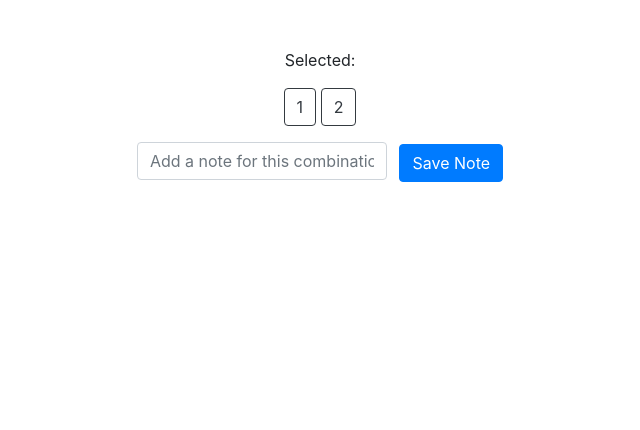
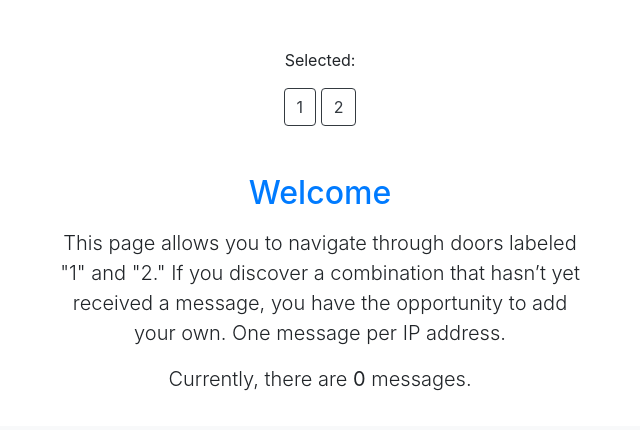
Before and after one commit to Owslebury/2xcorridor, a Flask app: page / in a window 1280 px wide. Shown: the top 430 px of the page, without its empty margins (320-960 px from the left). Run offline with Flask 3, Linux system fonts and the light colour scheme; some libraries are stand-ins or nearby versions.

Commit message:
Add files via upload

```diff
--- a/app.py
+++ b/app.py
@@ -20,7 +20,9 @@ with app.app_context():
 
 @app.route('/')
 def index():
-    return render_template('index.html')
+    total_notes = Note.query.count()  # Get the total number of notes
+    return render_template('index.html', total_notes=total_notes)  # Pass it to the template
+
 
 @app.route('/save_note', methods=['POST'])
 def save_note():
@@ -34,6 +36,9 @@ def save_note():
     # Check if the combination length exceeds 20 characters
     if len(combination) > 20:
         return jsonify({'success': False, 'message': 'Combination cannot exceed 20 digits.'}), 400
+
+    if len(note_text) > 500:
+        return jsonify({'success': False, 'message': 'Note cannot exceed 500 characters.'}), 400
 
     # Check if the combination already exists
     if Note.query.filter_by(combination=combination).first():
--- a/templates/index.html
+++ b/templates/index.html
@@ -12,12 +12,36 @@
         <div id="options" class="mb-3">Selected: </div>
         <button type="button" class="btn btn-outline-dark" id="button1">1</button>
         <button type="button" class="btn btn-outline-dark" id="button2">2</button>
-        <div class="mt-3">
-            <input type="text" id="noteInput" class="form-control d-inline-block" style="width: 250px;" placeholder="Add a note for this combination" />
-            <button id="saveNote" class="btn btn-primary ml-2">Save Note</button>
+
+        <!-- Explanatory text -->
+        <div id="explanation" class="mt-5">
+            <h2 class="text-primary text-center">Welcome</h2>
+            <div class="container text-center mt-3">
+                <div class="row">
+                    <div class="col-md-6 mx-auto">
+                        <p class="lead">
+                            This page allows you to navigate through doors labeled "1" and "2." If you discover a combination that hasn’t yet received a message, you have the opportunity to add your own. One message per IP address.
+                        </p>
+                        <p class="lead">Currently, there are <strong>{{ total_notes }}</strong> messages.</p> <!-- Display the total notes -->
+                    </div>
+                </div>
+            </div>
         </div>
-        <div id="notes" class="mt-3"></div>
+
+
+
+        <!-- Note input section -->
+        <div id="noteSection" class="mt-3" style="display: none;">
+    <div class="d-flex align-items-center justify-content-center">
+        <input type="text" id="noteInput" class="form-control" style="width: 250px;" placeholder="Add a note for this combination" maxlength="500"/>
+        <button id="saveNote" class="btn btn-primary ml-2">Save Note</button>
     </div>
+</div>
+
+
+
+        <div id="notes" class="mt-3 p-2 bg-light" style="max-height: 200px; overflow-y: auto; overflow-wrap: break-word;"></div>
+        </div>
     <script>
         let selectedOptions = [];
 
@@ -32,8 +56,12 @@
 
                 const combination = selectedOptions.join('');
                 displayNoteForCombination(combination);
+
+                // Show the note input section and explanation text
+                document.getElementById('noteSection').style.display = 'block';
+                document.getElementById('explanation').style.display = 'none';
             } else {
-                alert('You\'ve reached our current limit!');
+                alert('You\'ve reached the current combination limit.');
             }
         }
 
@@ -76,7 +104,7 @@
                 notesDiv.innerHTML = '<h3>Note:</h3>';
 
                 if (data.note) {
-                    notesDiv.innerHTML += `${data.note} (IP: ${data.ip}, Time: ${data.created_at})</p>`;
+                    notesDiv.innerHTML += `${data.note}<br>(IP: ${data.ip}, Time: ${data.created_at})</p>`;
                 } else {
                     notesDiv.innerHTML += `<p>No note for this combination.</p>`;
                 }
```
Also changed, not shown: instance/notes.db.
